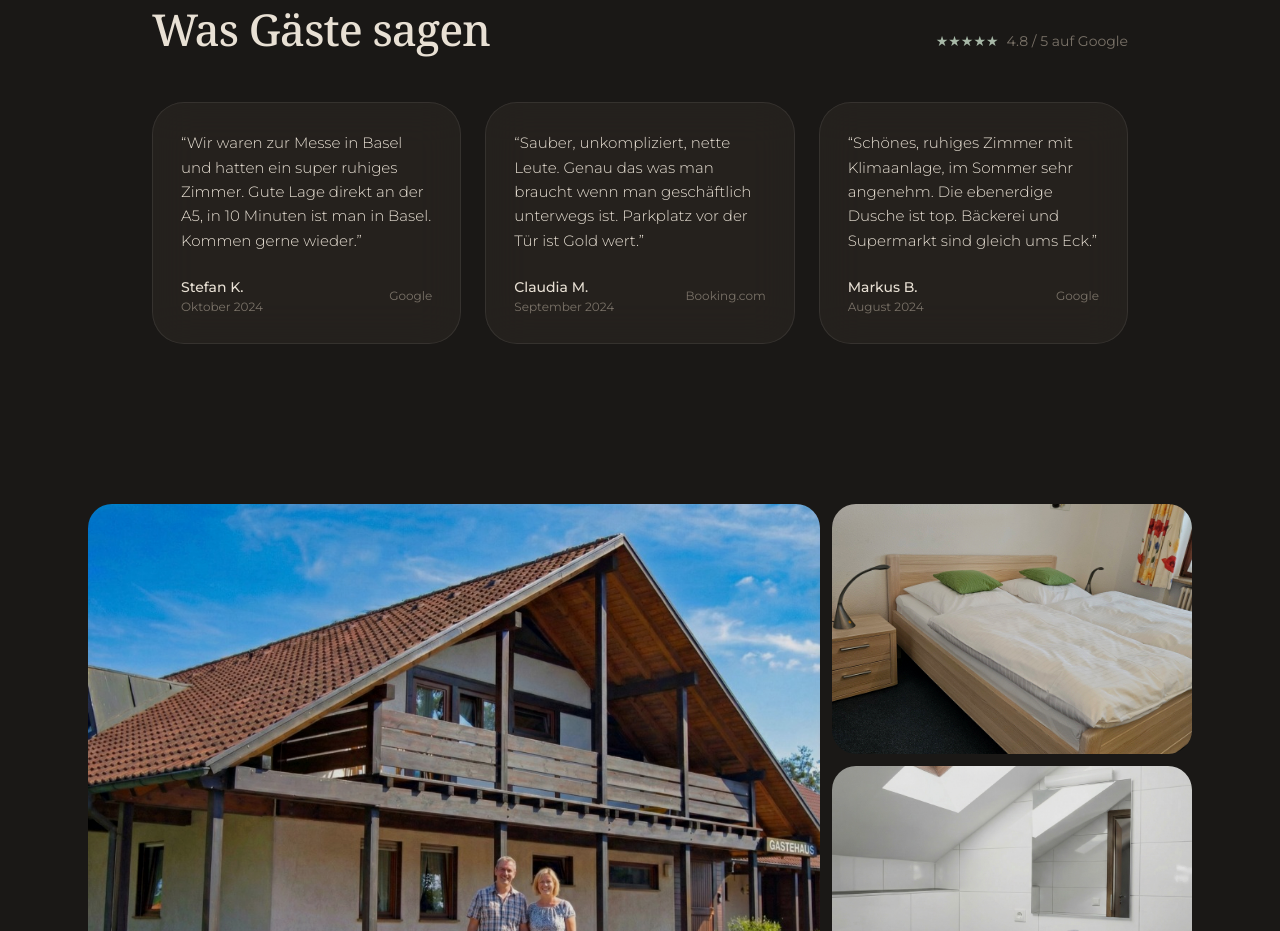
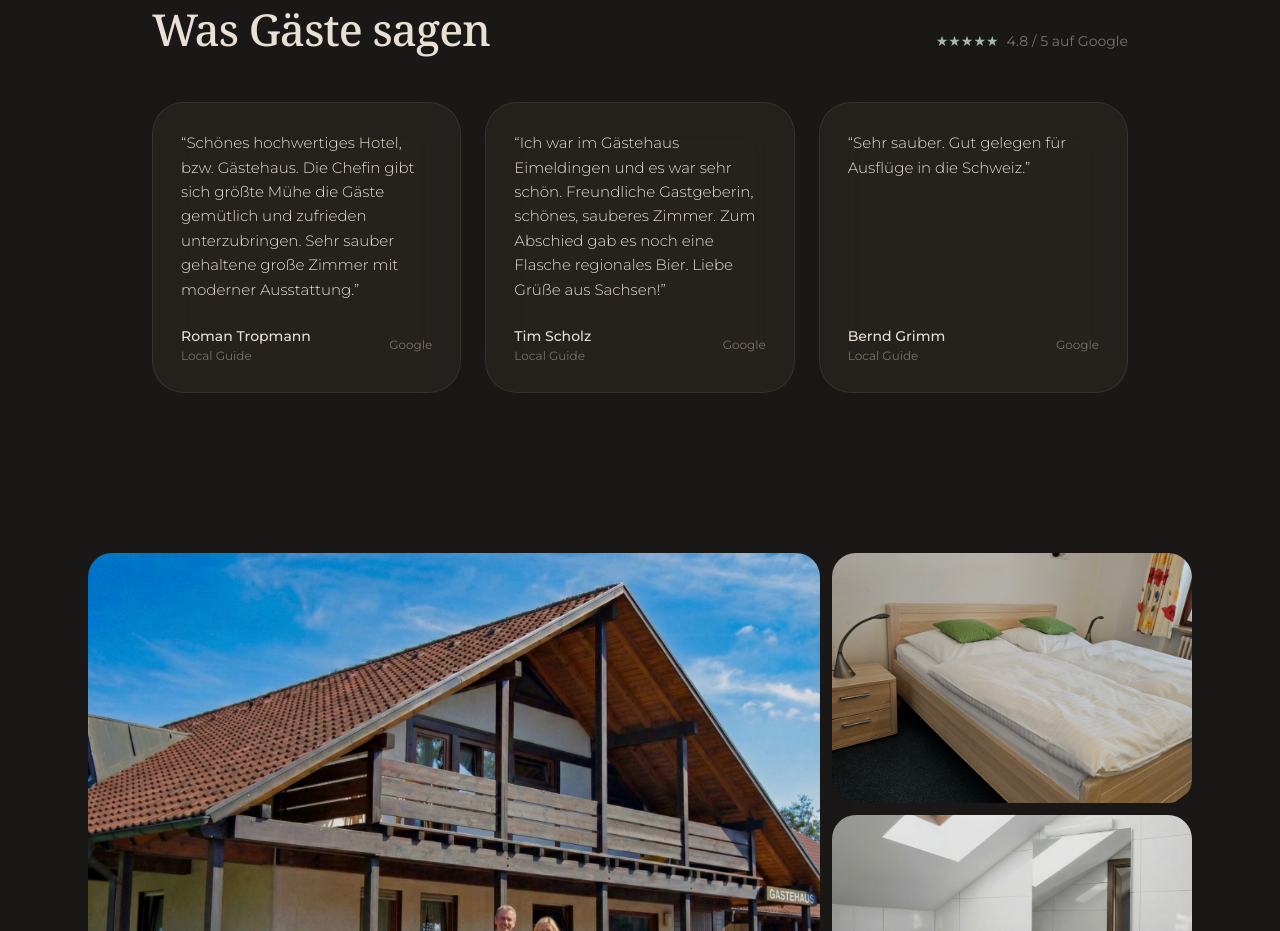
Before and after one commit to leonschmidt020-bot/G-stehaus, a Next.js app: page / in a window 1280 px wide. Shown: the part 2900-3831 px from the top of the page. Built offline with nearby package versions, Linux system fonts and the light colour scheme.

Commit message:
Echte Google-Rezensionen einsetzen (Tropmann, Scholz, Grimm)
Co-Authored-By: Claude Opus 4.6 <noreply@anthropic.com>

```diff
--- a/src/components/home/Testimonials.tsx
+++ b/src/components/home/Testimonials.tsx
@@ -5,22 +5,22 @@ import { gsap } from "@/lib/gsap";
 
 const reviews = [
   {
-    text: "Wir waren zur Messe in Basel und hatten ein super ruhiges Zimmer. Gute Lage direkt an der A5, in 10 Minuten ist man in Basel. Kommen gerne wieder.",
-    name: "Stefan K.",
+    text: "Schönes hochwertiges Hotel, bzw. Gästehaus. Die Chefin gibt sich größte Mühe die Gäste gemütlich und zufrieden unterzubringen. Sehr sauber gehaltene große Zimmer mit moderner Ausstattung.",
+    name: "Roman Tropmann",
     source: "Google",
-    date: "Oktober 2024",
+    date: "Local Guide",
   },
   {
-    text: "Sauber, unkompliziert, nette Leute. Genau das was man braucht wenn man geschäftlich unterwegs ist. Parkplatz vor der Tür ist Gold wert.",
-    name: "Claudia M.",
-    source: "Booking.com",
-    date: "September 2024",
+    text: "Ich war im Gästehaus Eimeldingen und es war sehr schön. Freundliche Gastgeberin, schönes, sauberes Zimmer. Zum Abschied gab es noch eine Flasche regionales Bier. Liebe Grüße aus Sachsen!",
+    name: "Tim Scholz",
+    source: "Google",
+    date: "Local Guide",
   },
   {
-    text: "Schönes, ruhiges Zimmer mit Klimaanlage, im Sommer sehr angenehm. Die ebenerdige Dusche ist top. Bäckerei und Supermarkt sind gleich ums Eck.",
-    name: "Markus B.",
+    text: "Sehr sauber. Gut gelegen für Ausflüge in die Schweiz.",
+    name: "Bernd Grimm",
     source: "Google",
-    date: "August 2024",
+    date: "Local Guide",
   },
 ];
 
```
